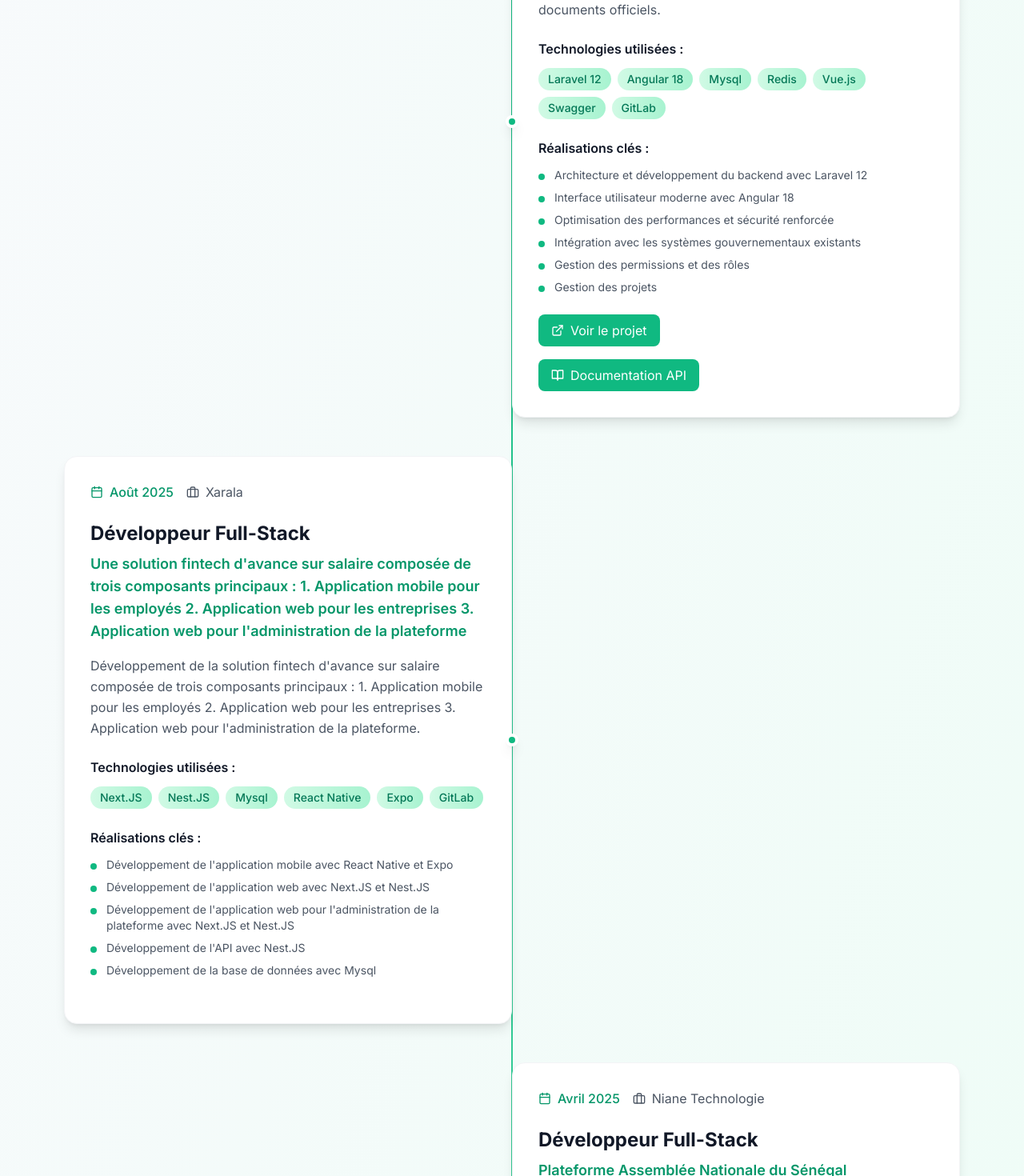
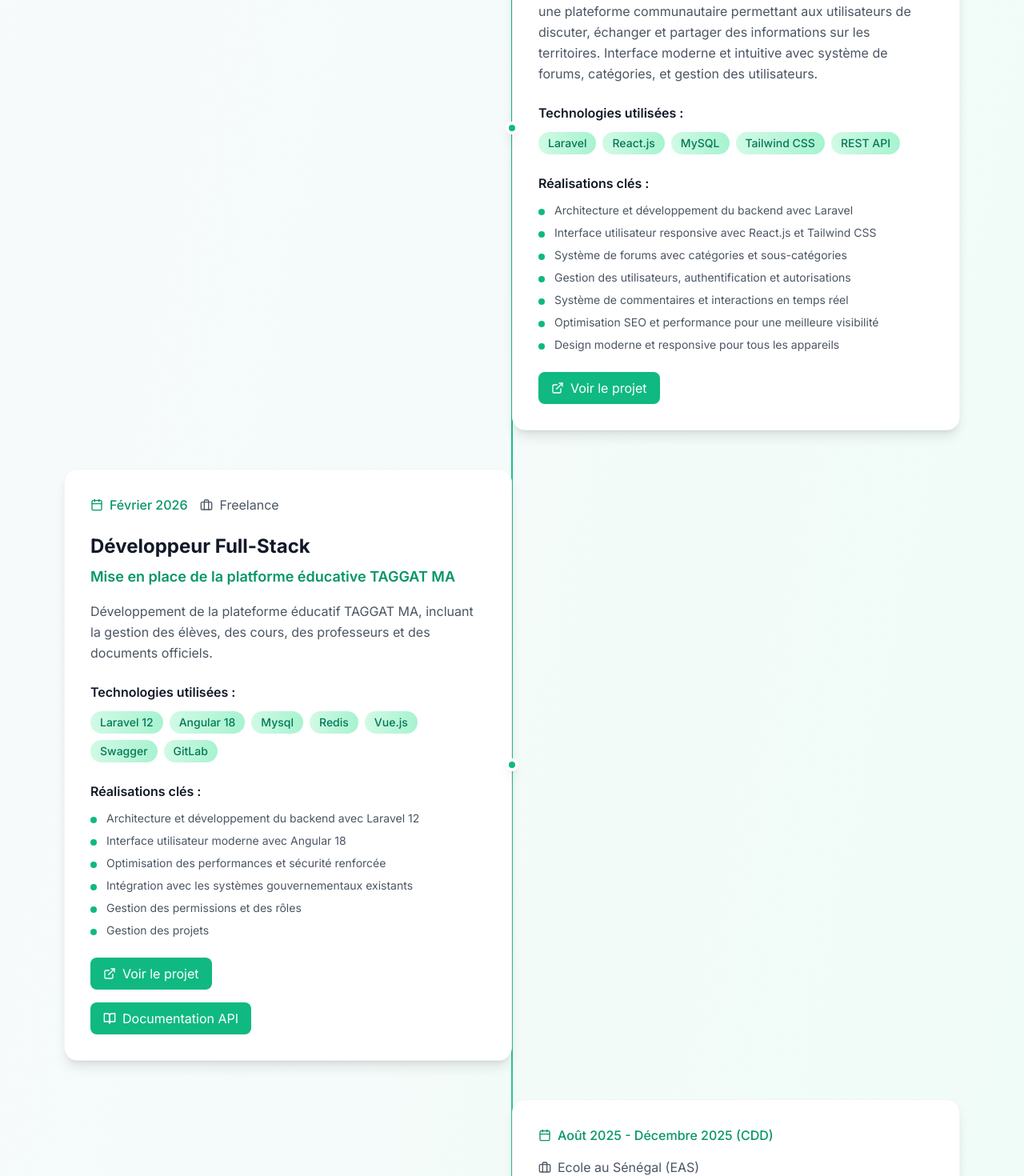
Before and after one commit to AbdouazizDEV/NewPortfolio, a React (Vite) app: page / in a window 1280 px wide. Shown: the part 2480-3950 px from the top of the page at 80% size. Built offline with nearby package versions, Linux system fonts and the light colour scheme.

Commit message:
feat: Ajout de l'expérience Forum des Territoires et correction des IDs dupliqués

```diff
--- a/src/components/Experience/Experience.tsx
+++ b/src/components/Experience/Experience.tsx
@@ -6,7 +6,45 @@ const Experience = () => {
   const experiences = [
     {
       id: 0,
-      period: 'Août 2025',
+      period: 'Janvier 2026 - Février 2026 (Freelance)',
+      company: 'Freelance',
+      position: 'Développeur Full-Stack',
+      project: 'Forum des Territoires - Plateforme communautaire de discussion',
+      technologies: ['Laravel', 'React.js', 'MySQL', 'Tailwind CSS', 'REST API'],
+      link: 'https://forumdesterritoires.com/',
+      description: 'Développement complet de la plateforme Forum des Territoires, une plateforme communautaire permettant aux utilisateurs de discuter, échanger et partager des informations sur les territoires. Interface moderne et intuitive avec système de forums, catégories, et gestion des utilisateurs.',
+      achievements: [
+        'Architecture et développement du backend avec Laravel',
+        'Interface utilisateur responsive avec React.js et Tailwind CSS',
+        'Système de forums avec catégories et sous-catégories',
+        'Gestion des utilisateurs, authentification et autorisations',
+        'Système de commentaires et interactions en temps réel',
+        'Optimisation SEO et performance pour une meilleure visibilité',
+        'Design moderne et responsive pour tous les appareils'
+      ]
+    },
+    {
+      id: 1,
+      period: 'Février 2026',
+      company: 'Freelance',
+      position: 'Développeur Full-Stack',
+      project: 'Mise en place de la platforme éducative TAGGAT MA',
+      technologies: ['Laravel 12', 'Angular 18', 'Mysql','Redis','Vue.js','Swagger','GitLab'],
+      link: 'https://web-eas.taggatma.com/',
+      link2: 'https://api-eas.taggatma.com/api/documentation#',
+      description: 'Développement de la plateforme éducatif TAGGAT MA, incluant la gestion des élèves, des cours, des professeurs et des documents officiels.',
+      achievements: [
+        'Architecture et développement du backend avec Laravel 12',
+        'Interface utilisateur moderne avec Angular 18',
+        'Optimisation des performances et sécurité renforcée',
+        'Intégration avec les systèmes gouvernementaux existants',
+        'Gestion des permissions et des rôles',
+        'Gestion des projets',
+      ]
+    },
+    {
+      id: 2,
+      period: 'Août 2025 - Décembre 2025 (CDD)',
       company: 'Ecole au Sénégal (EAS)',
       position: 'Développeur Full-Stack',
       project: 'Mise en place de la platforme éducative TAGGAT MA',
@@ -24,8 +62,8 @@ const Experience = () => {
       ]
     },
     {
-      id: 1,
-      period: 'Août 2025',
+      id: 3,
+      period: 'Juin 2025 - Août 2025 (Stage)',
       company: 'Xarala',
       position: 'Développeur Full-Stack',
       project: 'Une solution fintech d\'avance sur salaire composée de trois composants principaux : 1. Application mobile pour les employés 2. Application web pour les entreprises 3. Application web pour l\'administration de la plateforme',
@@ -40,8 +78,8 @@ const Experience = () => {
       ]
     },
     {
-      id: 2,
-      period: 'Avril 2025',
+      id: 4,
+      period: 'Avril 2025 - Juin 2025 (Stage)',
       company: 'Niane Technologie',
       position: 'Développeur Full-Stack',
       project: 'Plateforme Assemblée Nationale du Sénégal',
@@ -56,8 +94,8 @@ const Experience = () => {
       ]
     },
     {
-      id: 3,
-      period: 'Mars 2025',
+      id: 5,
+      period: 'Mars 2025 - Avril 2025 (Stage)',
       company: 'Niane Technologie',
       position: 'Développeur Full-Stack',
       project: 'The Booker\'s - Gestion de réservation',
@@ -72,9 +110,9 @@ const Experience = () => {
       ]
     },
     {
-      id: 4,
-      period: 'Décembre 2024',
-      company: 'Freelance',
+      id: 6,
+      period: 'Décembre 2024 - Janvier 2025 (Freelance)',
+      company: 'Projet académique',
       position: 'Développeur Full-Stack',
       project: 'Âllo Docteur - Gestion RDV hospitaliers',
       technologies: ['Laravel', 'Node.js', 'Cloudinary', 'MySQL'],
@@ -88,9 +126,9 @@ const Experience = () => {
       ]
     },
     {
-      id: 5,
+      id: 7,
       period: 'Octobre 2024',
-      company: 'Freelance',
+      company: 'Projet académique',
       position: 'Développeur Full-Stack',
       project: 'Réseau Social pour Tailleurs',
       technologies: ['Node.js', 'React.js', 'Prisma', 'MongoDB', 'Mongoose', 'Cloudinary', 'MySQL'],
```
